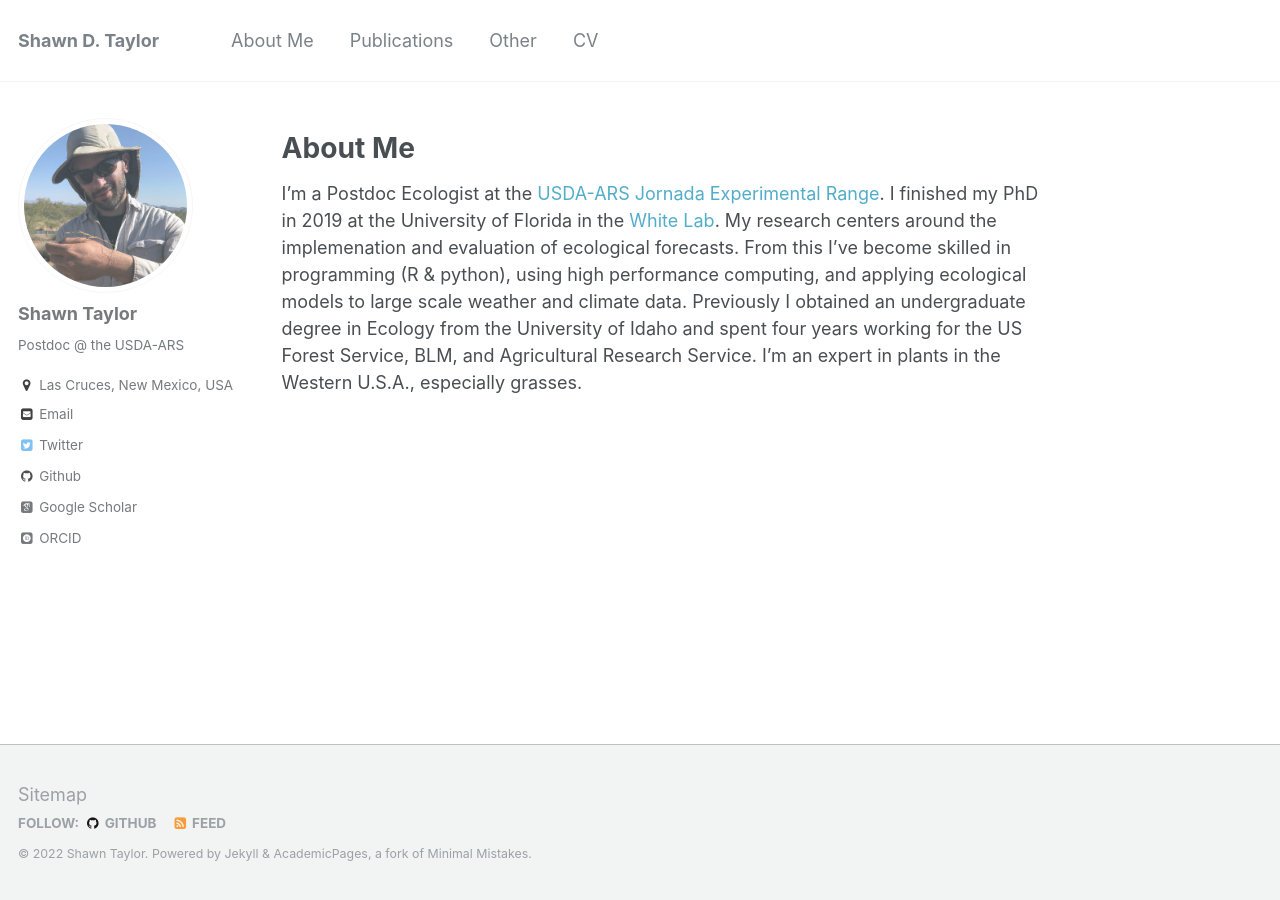
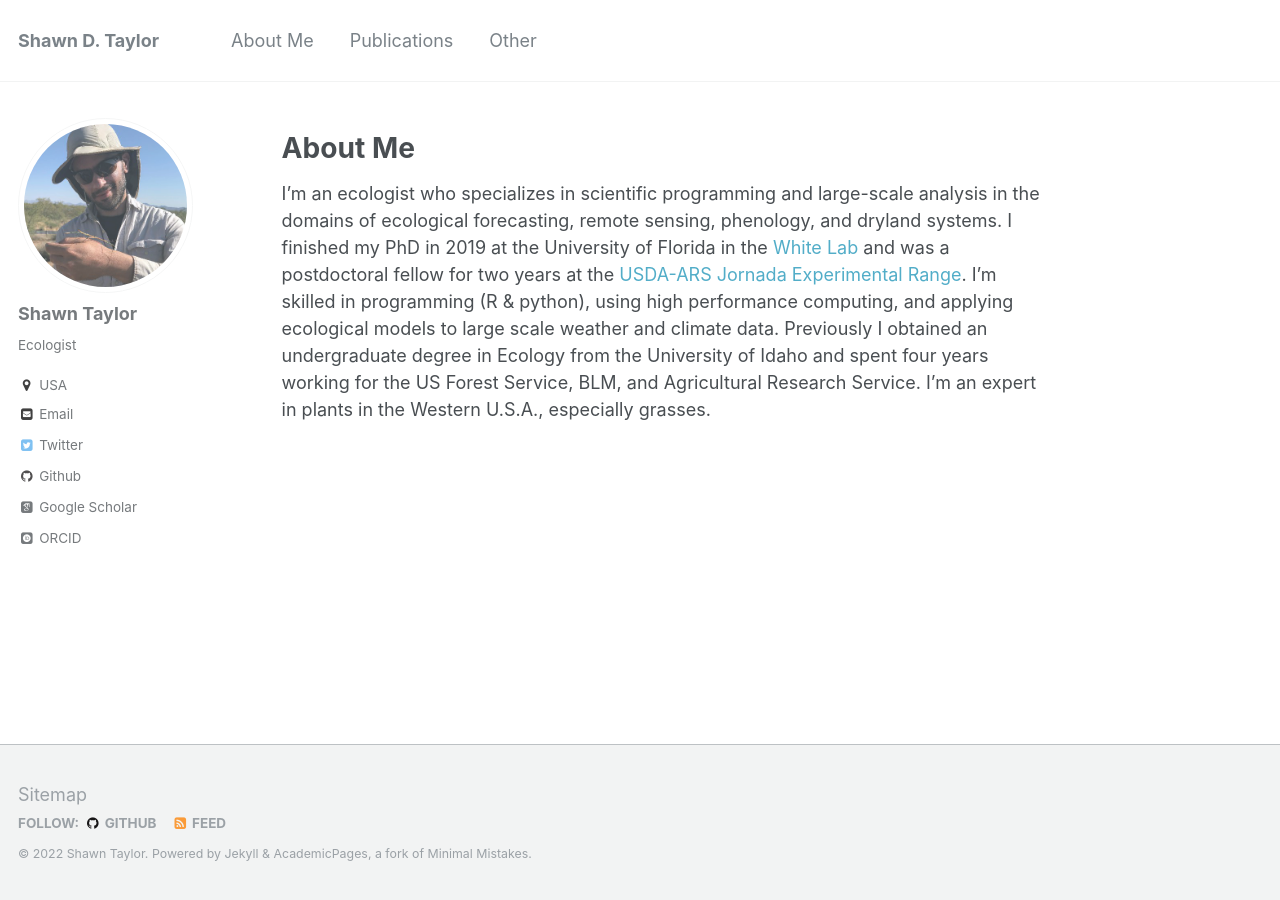
Before and after one commit to sdtaylor/sdtaylor.github.io, a Jekyll site: the page built from _pages/about.md, in a window 1280 px wide. Built offline with Jekyll 4.4.1, drawn with Linux system fonts in a browser that asks for light colours; some web fonts are replaced.

Commit message:
make a less public profile
- drop cv page
- less specific about me
- update experience

```diff
--- a/_config.yml
+++ b/_config.yml
@@ -81,8 +81,8 @@
 author:
   name             : "Shawn Taylor"
   avatar           : "shawn-taylor.jpg"
-  bio              : "Postdoc @ the USDA-ARS"
-  location         : "Las Cruces, New Mexico, USA"
+  bio              : "Ecologist"
+  location         : "USA"
   employer         :
   googlescholar    : "https://scholar.google.com/citations?user=SvjLzQMAAAAJ&hl=en"
   email            : "shawntaylor@weecology.org"
--- a/_data/navigation.yml
+++ b/_data/navigation.yml
@@ -21,8 +21,8 @@
 #  - title: "Blog Posts"
 #    url: /year-archive/
 
-  - title: "CV"
-    url: /cv/
+#  - title: "CV"
+#    url: /cv/
 
 #  - title: "Guide"
 #    url: /markdown/
--- a/_pages/about.md
+++ b/_pages/about.md
@@ -9,4 +9,4 @@
 ---
 
 # About Me
-I'm a Postdoc Ecologist at the [USDA-ARS Jornada Experimental Range](https://jornada.nmsu.edu/). I finished my PhD in 2019 at the University of Florida in the [White Lab](https://www.weecology.org). My research centers around the implemenation and evaluation of ecological forecasts. From this I've become skilled in programming (R & python), using high performance computing, and applying ecological models to large scale weather and climate data. Previously I obtained an undergraduate degree in Ecology from the University of Idaho and spent four years working for the US Forest Service, BLM, and Agricultural Research Service. I'm an expert in plants in the Western U.S.A., especially grasses.
+I'm an ecologist who specializes in scientific programming and large-scale analysis in the domains of ecological forecasting, remote sensing, phenology, and dryland systems. I finished my PhD in 2019 at the University of Florida in the [White Lab](https://www.weecology.org) and was a postdoctoral fellow for two years at the [USDA-ARS Jornada Experimental Range](https://jornada.nmsu.edu/). I'm skilled in programming (R & python), using high performance computing, and applying ecological models to large scale weather and climate data. Previously I obtained an undergraduate degree in Ecology from the University of Idaho and spent four years working for the US Forest Service, BLM, and Agricultural Research Service. I'm an expert in plants in the Western U.S.A., especially grasses.
```
